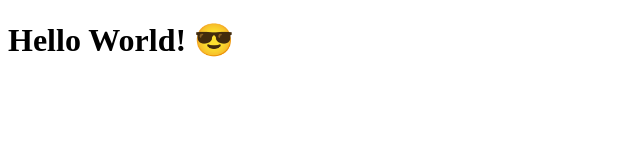
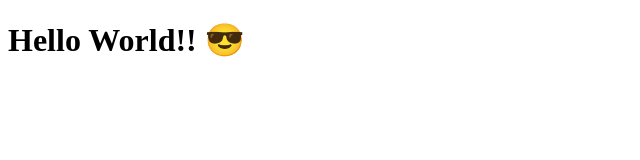
Before and after one commit to analistamarcio/clone-tabnews, a Next.js app: page / in a window 1280 px wide. Shown: the top 160 px of the page, without its empty margins (0-640 px from the left). Built offline with nearby package versions, Linux system fonts and the light colour scheme.

Commit message:
Added an exclamation mark (test)

```diff
--- a/pages/index.js
+++ b/pages/index.js
@@ -1,5 +1,5 @@
 function Home() {
-  return <h1>Hello World! 😎</h1>;
+  return <h1>Hello World!! 😎</h1>;
 }
 
 export default Home;
```
